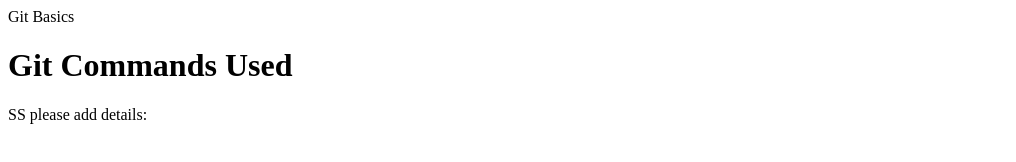
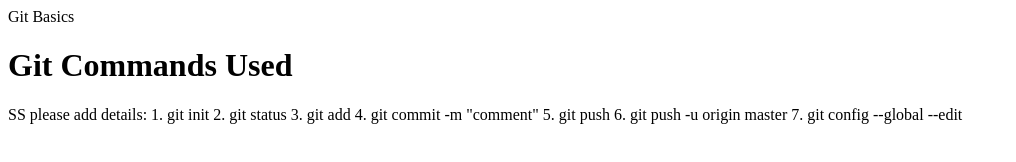
Before and after one commit to s4shamsher/LearningGit, a plain HTML site: page index.html in a window 1280 px wide. Shown: the whole page, without its empty margins (0-1016 px from the left). Drawn offline with Linux system fonts and the light colour scheme.

Commit message:
added git commands to index.html

```diff
--- a/index.html
+++ b/index.html
@@ -4,6 +4,13 @@
 <H1> Git Commands Used </H1>
 <Para>
 SS please add details:
+1. git init
+2. git status
+3. git add <filename>
+4. git commit -m "comment"
+5. git push
+6. git push -u origin master
+7. git config --global --edit
 </Para>
 </Body>
 </HTML>
```
